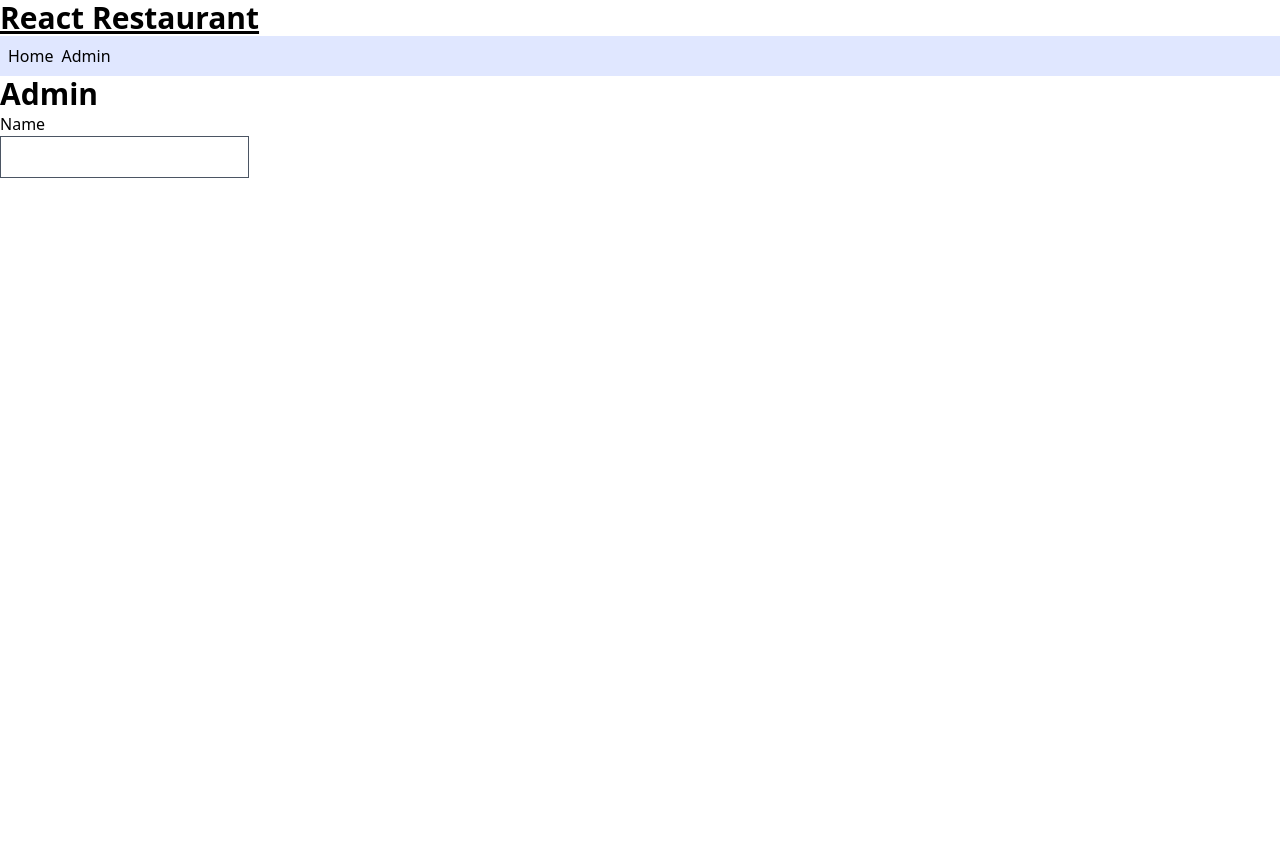
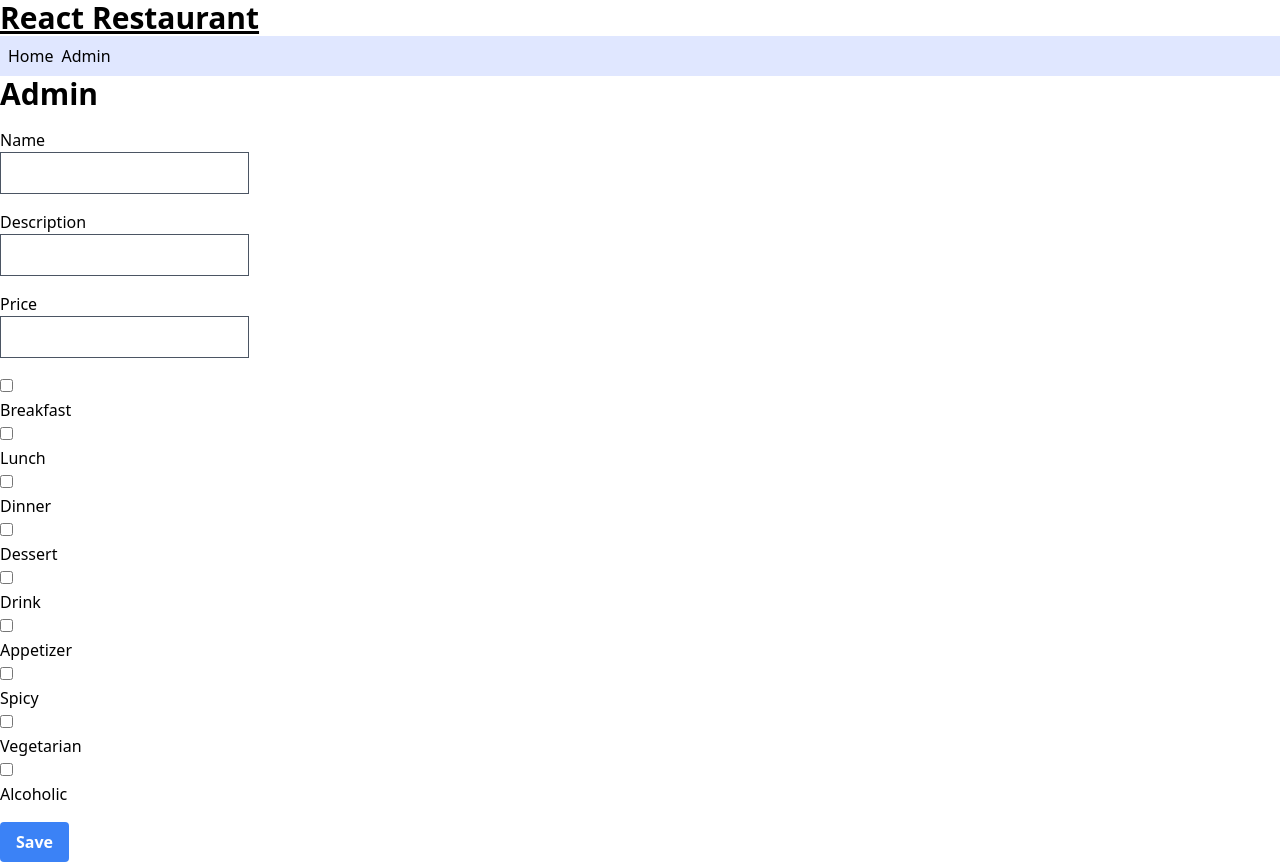
Before and after one commit to EnlightonOcean/react-restaurant, a React (Vite) app: page /Admin in a window 1280 px wide. Before the commit the page ends 800 px from the top, so only its background shows below. Built offline with nearby package versions, Linux system fonts and the light colour scheme.

Commit message:
Checkbox

```diff
--- a/package.json
+++ b/package.json
@@ -9,6 +9,7 @@
     "preview": "vite preview"
   },
   "dependencies": {
+    "clsx": "^1.2.1",
     "react": "^18.2.0",
     "react-dom": "^18.2.0",
     "react-router-dom": "^6.4.1"
--- a/src/Admin.tsx
+++ b/src/Admin.tsx
@@ -1,14 +1,27 @@
+import { foodTags } from "./food";
+import Button from "./shared/Button";
+import Checkbox from "./shared/Checkbox";
+import CheckboxList from "./shared/CheckboxList";
 import Heading from "./shared/Heading";
-import Input from "./shared/input";
-
+import Input from "./shared/Input";
 const Admin = () => (
-  <main>
+  <>
     {/* <h1>Admin</h1> */}
     <Heading level={2}>Admin</Heading>
     <form action="">
-      <Input id="Name" label="Name"></Input>
+      <Input id="Name" label="Name" className="my-4"></Input>
+      <Input id="Description" label="Description" className="my-4"></Input>
+      <Input id="Price" label="Price" type="number" className="my-4"></Input>
+      <CheckboxList>
+        {foodTags.map((tag) => (
+          <Checkbox key={tag} id={tag} label={tag} />
+        ))}
+      </CheckboxList>
+      <Button className="block mt-4" type="submit" variant="primary">
+        Save
+      </Button>
     </form>
-  </main>
+  </>
 );
 
 export default Admin;
--- a/src/App.tsx
+++ b/src/App.tsx
@@ -4,7 +4,7 @@ import Menu from "./Menu";
 
 // Excercise:
 const App = () => (
-  <main>
+  <>
     <h1 className="text-3xl font-bold underline">React Restaurant</h1>
     <nav className="bg-indigo-100 p-2">
       <ul className="flex">
@@ -20,7 +20,7 @@ const App = () => (
       <Route path="/" element={<Menu/>}/>
       <Route path="/Admin" element={<Admin/>}/>
     </Routes>
-  </main>
+  </>
 );
 
 export default App;
--- a/src/food.ts
+++ b/src/food.ts
@@ -6,16 +6,20 @@ export type Food = {
     tags: Array<FoodTag>;
   };
 
-  type FoodTag =
-    | "Breakfast"
-    | "Lunch"
-    | "Dinner"
-    | "Dessert"
-    | "Drink"
-    | "Appetizer"
-    | "Spicy"
-    | "Vegetarian"
-    | "Alcoholic";
+  export type FoodTag = typeof foodTags[number];
+
+  export const foodTags = [
+    "Breakfast"
+    , "Lunch"
+    , "Dinner"
+    , "Dessert"
+    , "Drink"
+    , "Appetizer"
+    , "Spicy"
+    , "Vegetarian"
+    , "Alcoholic"
+  ] as const;
+
 
   export const foods: Array<Food> = [
     {
--- /dev/null
+++ b/src/shared/Button.tsx
@@ -0,0 +1,31 @@
+import clsx from "clsx";
+import React from "react";
+
+type ButtonProps = {
+  className?: string;
+  children: React.ReactNode;
+  type: "button" | "submit" | "reset";
+  variant: "primary" | "secondary";
+};
+
+const variantMap = {
+  primary: "bg-blue-500 text-white",
+  secondary: "bg-gray-500 text-white",
+};
+
+const Button = ({ children, type, variant, className = "" }: ButtonProps) => (
+  <>
+    <button
+      type={type}
+      className={clsx(
+        variantMap[variant],
+        className,
+        "hover:bg-blue-700 font-bold py-2 px-4 rounded"
+      )}
+    >
+      {children}
+    </button>
+  </>
+);
+
+export default Button;
--- /dev/null
+++ b/src/shared/Checkbox.tsx
@@ -0,0 +1,28 @@
+type CheckboxProps = {
+  className?: string;
+  id: string;
+  label: string;
+  value?: string;
+  checked?: boolean;
+};
+const Checkbox = ({
+  className = "",
+  id,
+  label,
+  value,
+  checked,
+}: CheckboxProps) => (
+  <div className={className}>
+    <input
+      checked={checked}
+      id={id}
+      className="border border-gray-600 p-2"
+      type="checkbox"
+      value={value}
+    />
+    <label className="block" htmlFor={id}>
+      {label}
+    </label>
+  </div>
+);
+export default Checkbox;
--- /dev/null
+++ b/src/shared/CheckboxList.tsx
@@ -0,0 +1,13 @@
+import Checkbox from "./Checkbox";
+
+type CheckboxListProps = {
+    className?: string;
+    children: React.ReactNode;
+};
+
+const CheckboxList = ({ children,className="" }: CheckboxListProps) => (
+  <div className={className}>
+    {children}
+  </div>
+);
+export default CheckboxList;
--- a/src/shared/Heading.tsx
+++ b/src/shared/Heading.tsx
@@ -15,9 +15,9 @@ const sizeMap ={
 const Heading = (props: HeadingProps) => {
   const Tag =`h${props.level}` as keyof JSX.IntrinsicElements;
   return(
-  <main>
+  <>
     <Tag className={`${sizeMap[props.level]} font-bold`}>{props.children}</Tag>
-  </main>)
+  </>)
 }
 
 export default Heading;
--- a/src/shared/Input.tsx
+++ b/src/shared/Input.tsx
@@ -1,15 +1,29 @@
 type InputProps = {
-    id: string;
-    label:string;
+  className?: string;
+  id: string;
+  label: string;
+  type?: "text" | "number" | "email" | "password" | "tel";
+  value?: string;
 };
 
-const Input = (prop: InputProps) => (
-  <main>
-    <label className="block" htmlFor={prop.id}>
-      {prop.label}
+const Input = ({
+  id,
+  label,
+  type = "text",
+  className = "",
+  value = ""
+}: InputProps) => (
+  <div className={className}>
+    <label className="block" htmlFor={id}>
+      {label}
     </label>
-    <input id={prop.id} className="border border-gray-600 p-2" type="text" />
-  </main>
+    <input
+      id={id}
+      className="border border-gray-600 p-2"
+      type={type}
+      value={value}
+    />
+  </div>
 );
 
 export default Input;
```
Also changed, not shown: 1 other file (tests, documents, lock files or other folders).
